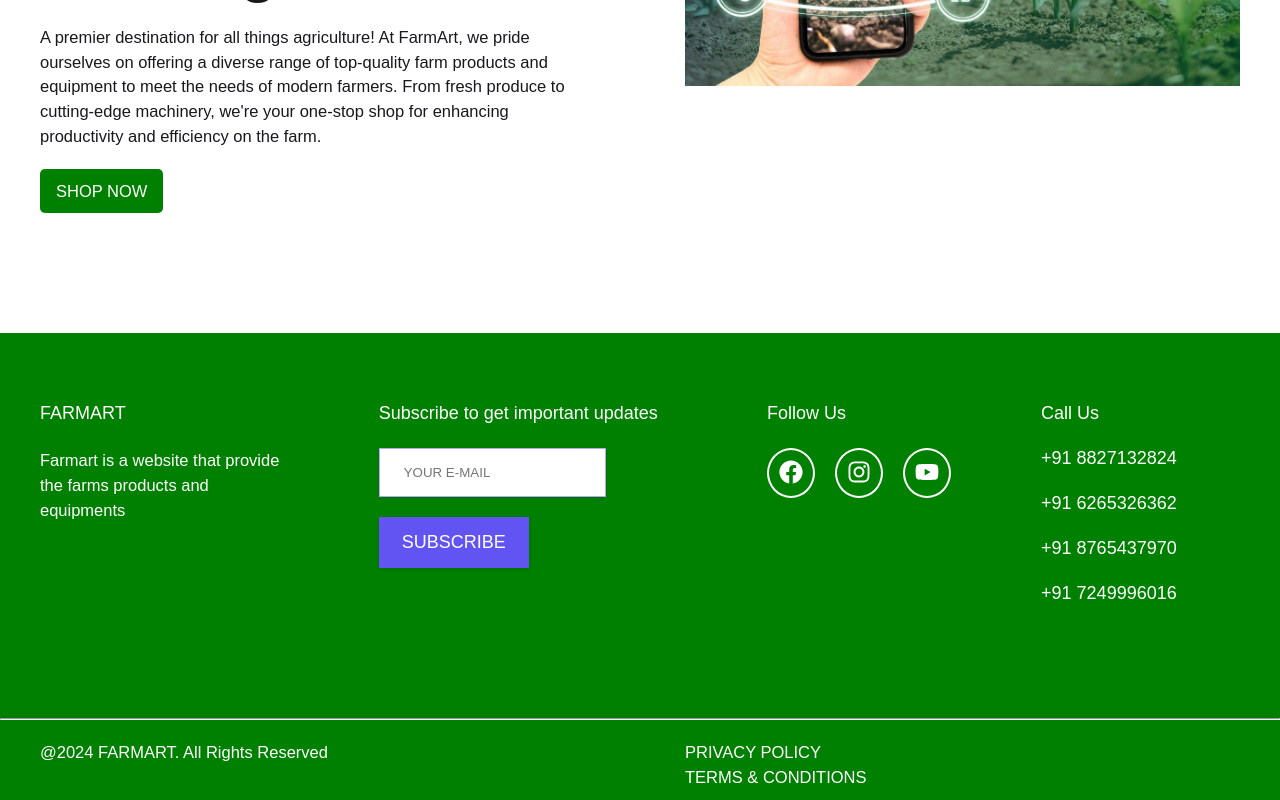
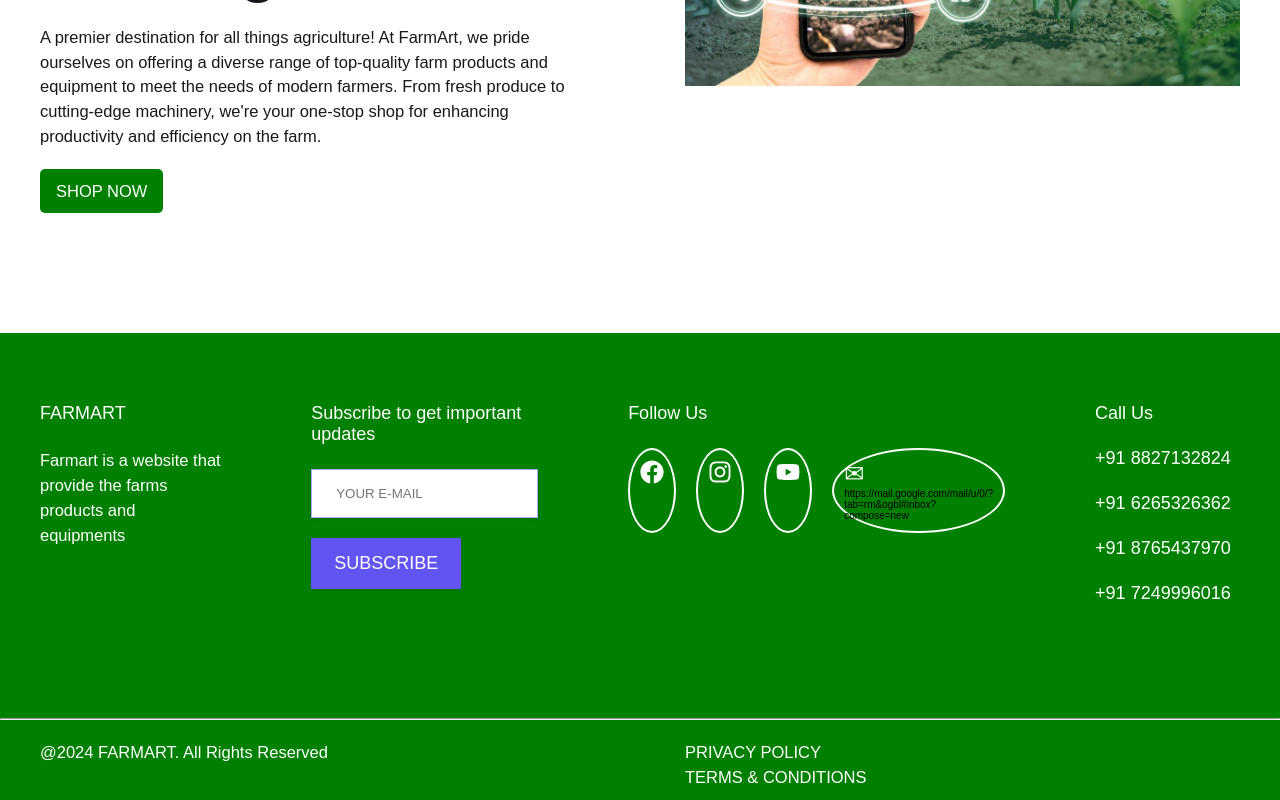
Before and after one commit to DEEKSHANT-123/Test-farmmatrt-repo-new, a React (Create React App) app in the folder client/: page /about in a window 1280 px wide. Shown: the part 508-1308 px from the top of the page. Built offline with nearby package versions, Linux system fonts and the light colour scheme.

Commit message:
footer changes

```diff
--- a/client/src/frontend/Footer.js
+++ b/client/src/frontend/Footer.js
@@ -27,17 +27,25 @@
       <h3>Follow Us</h3>
       <div className="footer-social--icons">
         <div>
+          <a href="https://www.facebook.com/officialpage" target="_blank" rel="noopener noreferrer">
             <FaFacebook className="icons" />
+          </a>
         </div>
         <div>
+          <a href="https://www.instagram.com/officialpage" target="_blank" rel="noopener noreferrer">
             <FaInstagram className="icons" />
+          </a>
         </div>
         <div>
-                  <a
-                    href=""
-                    target="_blank">
+          <a href="https://www.youtube.com/channel/officialpage" target="_blank" rel="noopener noreferrer">
             <FaYoutube className="icons" />
           </a>
+        </div>
+        <div>
+        <a href="https://mail.google.com/mail/?view=cm&fs=1&to=farmartis062@gmail.com">
+            <span className="icons">✉</span>
+          </a>
+          https://mail.google.com/mail/u/0/?tab=rm&ogbl#inbox?compose=new
         </div>
       </div>
     </div>
```
Lines whose indentation alone changed are shown as unchanged.
